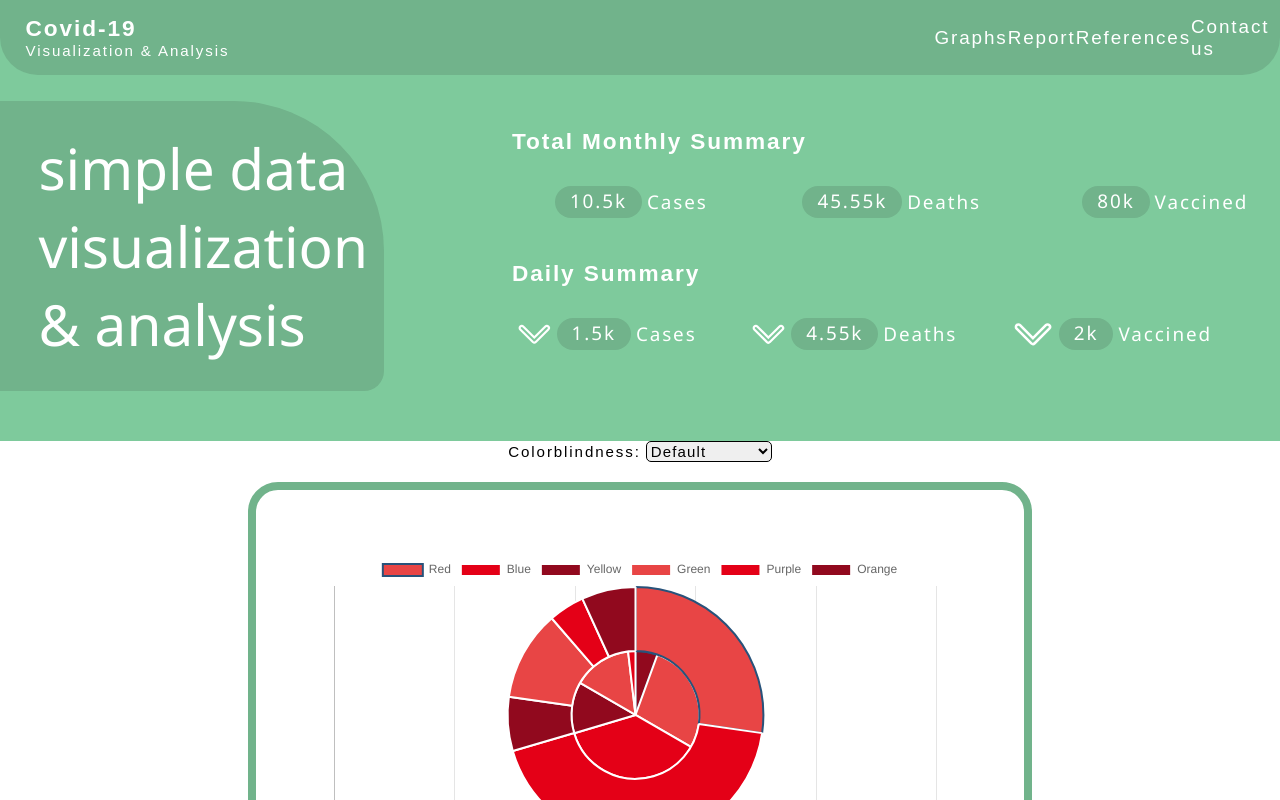
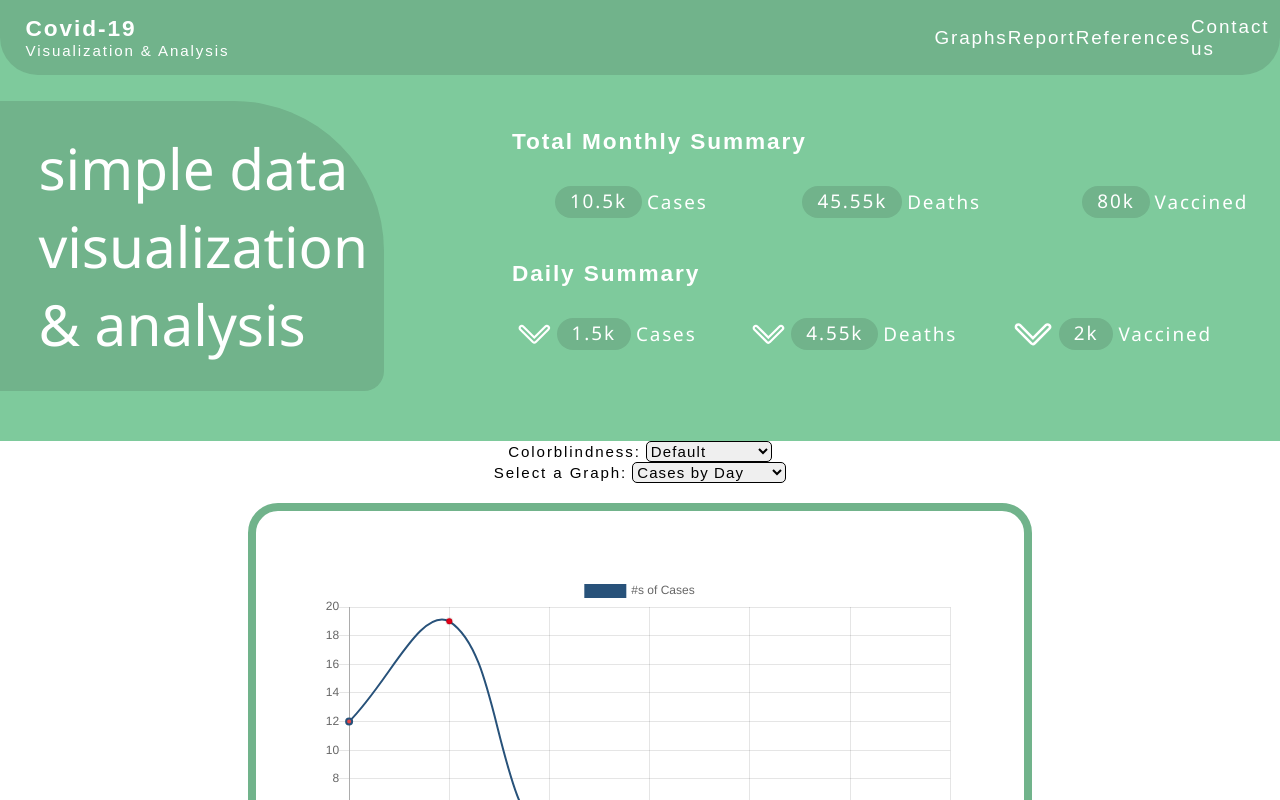
Before and after one commit to dcanalsPoly/Capstone, a React (Create React App) app in the folder my-app/frontend/: page / in a window 1280 px wide. Shown: the top 800 px of the page. Built offline with nearby package versions, Linux system fonts and the light colour scheme.

Commit message:
Graph Selector dropdown created

```diff
--- a/my-app/frontend/src/components/Content.js
+++ b/my-app/frontend/src/components/Content.js
@@ -1,6 +1,7 @@
 import './Content.css';
 import Graph from './Graph';
 import ColorblindButton from './ColorblindButton';
+import GraphSelector from './GraphSelector';
 import React, { useState } from 'react';
 
 function Content() {
@@ -13,10 +14,17 @@ function Content() {
     const [normalColor, setNormalColor] = useState('#e40017');
     const [darkColor, setDarkColor] = useState('#91091e');
     const [lineColor, setLineColor] = useState('#28527a');
+    const [graphKind, setGraphKind] = useState('line');
+    const [graphXAxis, setGraphXAxis] = useState(["7", "8", "9", "10", "11", "12", "13"]);
+    const [graphYAxis, setGraphYAxis] = useState([12, 19, 3, 5, 2, 3]);
+    const [graphLabel, setGraphLabel] = useState("#s of Cases");
+
+
 
     return <div className="content">
         <ColorblindButton setLightColor={setLightColor} setNormalColor={setNormalColor} setDarkColor={setDarkColor} setLineColor={setLineColor}/>
-        <Graph graph="pie" lightColor={lightColor} normalColor={normalColor} darkColor={darkColor} lineColor={lineColor}/>
+        <GraphSelector setGraphKind={setGraphKind} setXAxis={setGraphXAxis} setYAxis={setGraphYAxis} setLabel={setGraphLabel}/>
+        <Graph graph={graphKind} xAxis={graphXAxis} yAxis={graphYAxis} Label={graphLabel} lightColor={lightColor} normalColor={normalColor} darkColor={darkColor} lineColor={lineColor}/>
     </div>
 }
 export default Content;
--- a/my-app/frontend/src/components/Graph.js
+++ b/my-app/frontend/src/components/Graph.js
@@ -2,11 +2,13 @@ import {Bar, Line, Pie} from 'react-chartjs-2';
 import './Graph.css';
 
 function Graph (props) {
+
+
     var data = {
-            labels: ['Red', 'Blue', 'Yellow', 'Green', 'Purple', 'Orange'],
+            labels: props.xAxis,
             datasets: [{
-                label: '# of Cases',
-                data: [12, 19, 3, 5, 2, 3],
+                label: props.Label,
+                data: props.yAxis,
                 fill: props.graph === "line" ? false : true,
                 backgroundColor: [
                     props.lightColor,
@@ -16,12 +18,10 @@ function Graph (props) {
                     props.normalColor,
                     props.darkColor,
                 ],
-                borderColor: props.graph === "bar" ? [] : [
-                    props.lineColor,
-                ],
+                borderColor: props.graph === "line" ? [props.lineColor] : [],
                 borderWidth: 2,
 
-            }, {
+            }, /*{
                 label: '# of Deaths',
                 data: [3, 15, 20, 7, 8, 1],
                 fill: props.graph === "line" ? false : true,
@@ -38,7 +38,7 @@ function Graph (props) {
                 ],
                 borderWidth: 2,
 
-            },]
+            },*/]
         };
 
     var options = {
@@ -52,6 +52,7 @@ function Graph (props) {
                 }]
             }
         };
+
 
     if (props.graph === "line") {
         return <div className="graph" id="graphs">
--- /dev/null
+++ b/my-app/frontend/src/components/GraphSelector.css
@@ -0,0 +1,15 @@
+.label {
+    padding-top: 2px;
+    margin-right: 5px;
+  }
+
+  .dropButton {
+    letter-spacing: 0.3mm;
+    height: fit-content;
+    width: fit-content;
+    color: black;
+    border-radius: 5px;
+    border: 1.5px solid black;
+    font-size: 15px;
+    cursor: pointer;
+  }
--- /dev/null
+++ b/my-app/frontend/src/components/GraphSelector.js
@@ -0,0 +1,45 @@
+import './GraphSelector.css';
+import React, { useState } from 'react';
+
+
+function GraphSelector (props) {
+    const [graphType, setGraphType] = useState();
+
+    return <div>
+        <span className="label customH2Dark">Select a Graph:</span>
+        <select className= "dropButton customH2Dark" onChange=
+        {
+            (e) =>
+                    {setGraphType(e.target.value);
+                    if (graphType == "casesByDay")
+                    {
+                        props.setGraphKind('line');
+                        props.setXAxis(["7", "8", "9", "10", "11", "12", "13"]);
+                        props.setYAxis([120, 190, 300, 500, 200, 300, 330]);
+                        props.setLabel("#s of Cases");
+                    }
+                    else if (graphType == "casesByMonth")
+                    {
+                        props.setGraphKind('bar');
+                        props.setXAxis(["November, 20","December, 20","January, 21","February, 21","March, 21", "April, 21"]);
+                        props.setYAxis([1200, 1900, 3000, 5000, 2000, 3000]);
+                        props.setLabel("Positive Cases");
+                    }
+                    else if (graphType == "casesByRegion")
+                    {
+                        props.setGraphKind('pie');
+                        props.setXAxis(["Region 1", "Region 2", "Region 3", "Region 4", "Region 5", "Region 6", ]);
+                        props.setYAxis([1200, 190, 300, 50, 2000, 30000]);
+                        props.setLabel("Positive Cases");
+                    }
+                }
+            }>
+                <option value="casesByDay">Cases by Day</option>
+                <option value="casesByMonth">Cases by Month</option>
+                <option value="casesByRegion">Cases by Region</option>
+                <option hidden={true} value="casesByRegion">Cases by Region</option>
+
+        </select>
+    </div>
+}
+export default GraphSelector;
```
